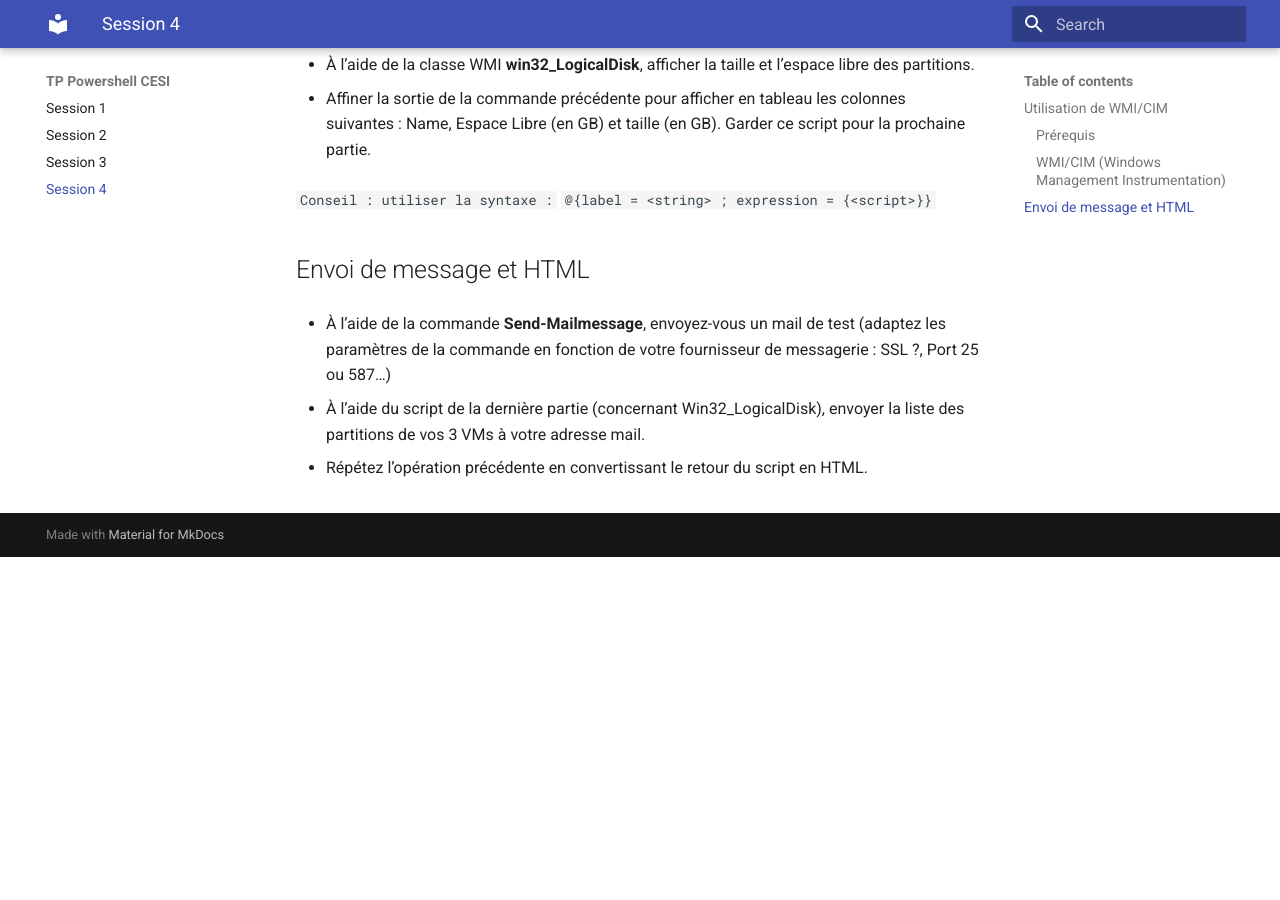
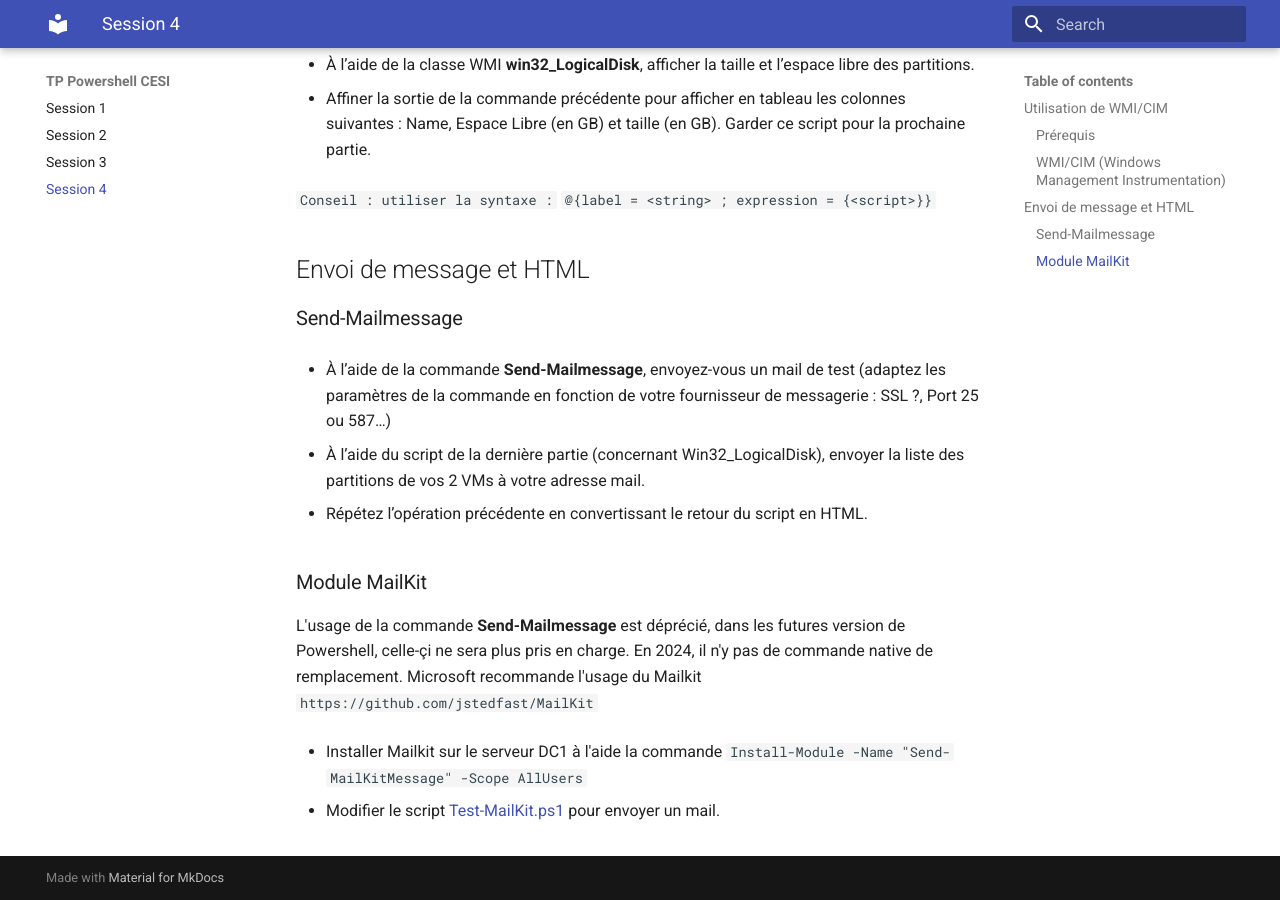
Before and after one commit to BDEN-sys/tpps, an MkDocs documentation site: the page built from docs/Session4.md, in a window 1280 px wide and 900 px high, scrolled down 579 px. Built offline with MkDocs 1.6.1 and Material for MkDocs 9.7.7, drawn with Linux system fonts in a browser that asks for light colours; before the commit the page ends 1136 px from its top, so only the background shows below that.

Commit message:
Ajout MailKit Session 3

````diff
--- a/docs/Session4.md
+++ b/docs/Session4.md
@@ -34,8 +34,18 @@
 
 ## Envoi de message et HTML
 
+### Send-Mailmessage
+
 * À l’aide de la commande **Send-Mailmessage**, envoyez-vous un mail de test (adaptez les paramètres de la commande en fonction de votre fournisseur de messagerie : SSL ?, Port 25 ou 587…)
 
-* À l’aide du script de la dernière partie (concernant Win32_LogicalDisk), envoyer la liste des partitions de vos 3 VMs à votre adresse mail.
+* À l’aide du script de la dernière partie (concernant Win32_LogicalDisk), envoyer la liste des partitions de vos 2 VMs à votre adresse mail.
 
 * Répétez l’opération précédente en convertissant le retour du script en HTML.
+
+### Module MailKit
+
+L'usage de la commande **Send-Mailmessage** est déprécié, dans les futures version de Powershell, celle-çi ne sera plus pris en charge. En 2024, il n'y pas de commande native de remplacement. Microsoft recommande l'usage du Mailkit ```https://github.com/jstedfast/MailKit```
+
+* Installer Mailkit sur le serveur DC1 à l'aide la commande ```Install-Module -Name "Send-MailKitMessage" -Scope AllUsers```
+
+* Modifier le script [Test-MailKit.ps1](./serve/Test-MailKit.ps1) pour envoyer un mail.
````
Also changed, not shown: 1 other file.
